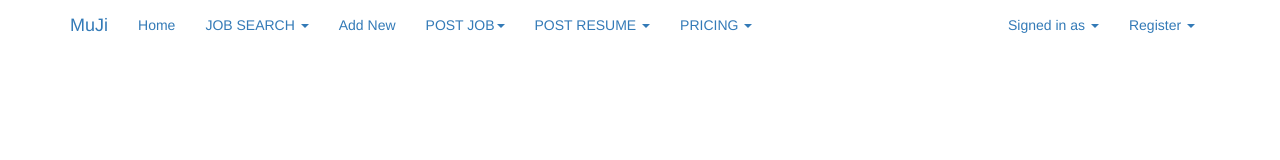
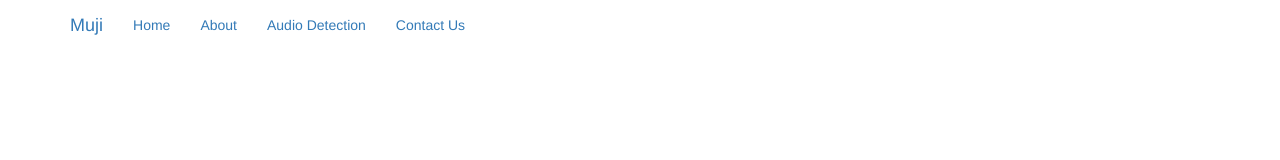
Before and after one commit to 9wings/MuJi, a website: page homepage.html in a window 1280 px wide. Drawn offline with nearby package versions, Linux system fonts and the light colour scheme.

Commit message:
Fixed navbar

```diff
--- a/homepage.html
+++ b/homepage.html
@@ -17,42 +17,16 @@
                     <span class="icon-bar"></span>
                     <span class="icon-bar"></span>
                     </button>
-                    <a class="navbar-brand" href="#">MuJi</a>
+                    <a class="navbar-brand" href="#">Muji</a>
                 </div>
                 <div id="navbar" class="navbar-collapse collapse">
                     <ul class="nav navbar-nav">
-                        <li class="active"><a href="#" class="">Home</a></li>
-                        <li class=" dropdown">
-                            <a href="#" class="dropdown-toggle " data-toggle="dropdown" role="button" aria-haspopup="true" aria-expanded="false">JOB SEARCH <span class="caret"></span></a>
-                            <ul class="dropdown-menu">
-                                <li class=" dropdown">
-                                    <a href="#" class="dropdown-toggle " data-toggle="dropdown" role="button" aria-haspopup="true" aria-expanded="false">POST JOB</a>
-                                </li>
-                                <li><a href="#">Add New</a></li>
-                            </ul>
-                        </li>
-                        <li><a href="#">Add New</a></li>
-                        <li class=" dropdown"><a href="#" class="dropdown-toggle " data-toggle="dropdown" role="button" aria-haspopup="true" aria-expanded="false">POST JOB<span class="caret"></span></a>
-                            <ul class="dropdown-menu">
-                                <li><a href="#">View Managers</a></li>
-                                <li><a href="#">Add New</a></li>
-                            </ul>
-                        </li>
-                        <li class=" dropdown"><a href="#" class="dropdown-toggle active" data-toggle="dropdown" role="button" aria-haspopup="true" aria-expanded="false">POST RESUME <span class="caret"></span></a>
-                            <ul class="dropdown-menu">
-                                <li><a href="#">View Staff</a></li>
-                                <li><a href="#">Add New</a></li>
-                                <li><a href="#">Bulk Upload</a></li>
-                            </ul>
-                        </li>
-                        <li class=" down"><a href="#" class="dropdown-toggle active" data-toggle="dropdown" role="button" aria-haspopup="true" aria-expanded="false">PRICING <span class="caret"></span></a>
-                            <ul class="dropdown-menu">
-                                <li><a href="#">Change Time Entry</a></li>
-                                <li><a href="#">Report</a></li>
-                            </ul>
-                        </li>
+                        <li class="active"><a href="#">Home</a></li>
+                        <li class="dropdown"><a href="#">About</a></li>
+                        <li class="down"><a href="#">Audio Detection</a></li>
+                        <li class="down"><a href="#">Contact Us</a></li>
                     </ul>
-                    <ul class="nav navbar-nav pull-right">
+                    <!-- <ul class="nav navbar-nav pull-right">
                         <li class=" dropdown"><a href="#" class="dropdown-toggle active" data-toggle="dropdown" role="button" aria-haspopup="true" aria-expanded="false">Signed in as  <span class="caret"></span></a>
                             <ul class="dropdown-menu">
                                 <li><a href="#">Applicant Login</a></li>
@@ -60,13 +34,12 @@
                             </ul>
                         </li>
 
-
                         <li class=" dropdown"><a href="#" class="dropdown-toggle active" data-toggle="dropdown" role="button" aria-haspopup="true" aria-expanded="false">Register <span class="caret"></span></a>
                         <ul class="dropdown-menu">
                                 <li><a href="#">Applicant Register</a></li>
                                 <li><a href="#">HR Register</a></li>
                             </ul>
-                    </ul>
+                    </ul> -->
                 </div>
             </div>
         </nav>
```
